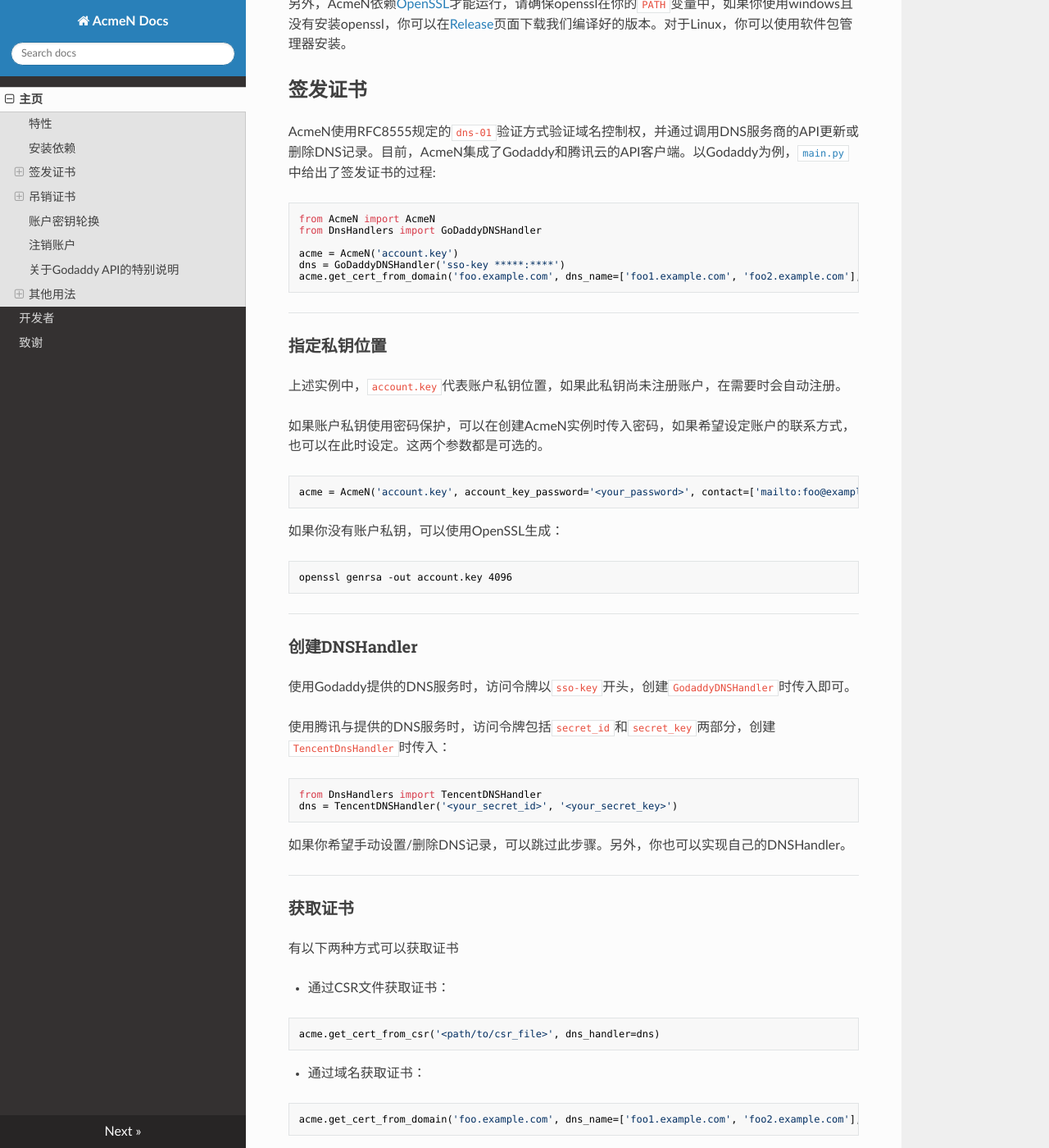
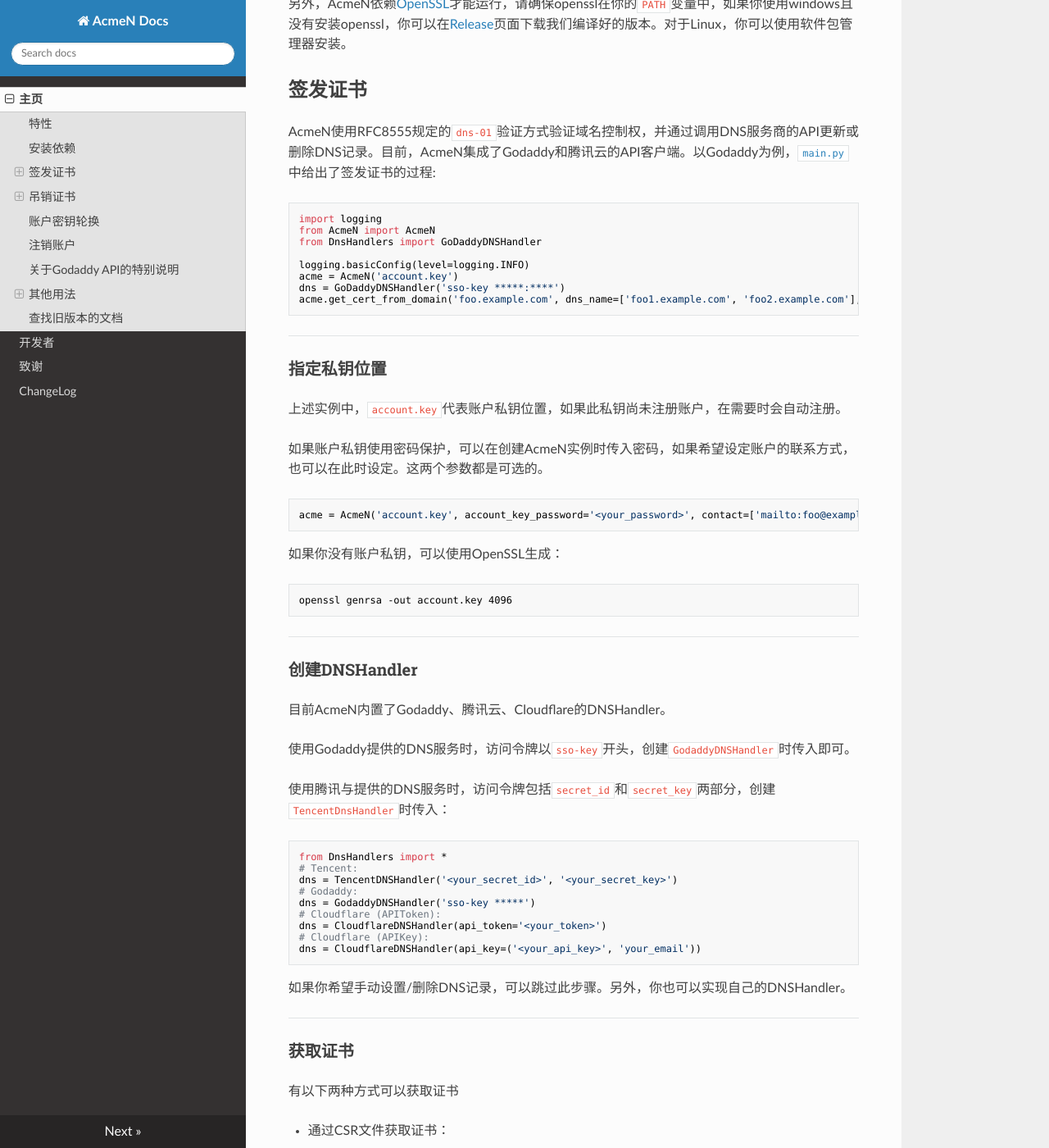
Before and after one commit to CBPJ/AcmeN, an MkDocs documentation site: the page built from docs/raw/index.md, in a window 1280 px wide and 1400 px high, scrolled down 856 px. Shown: the whole window at 82% size. Built offline with MkDocs 1.6.1, drawn with Linux system fonts in a browser that asks for light colours; nearby versions of some CDN libraries; some of the changed text lies outside the part shown.

Commit message:
bump version to 0.2.0
update docs
remove log handler from AcmeN
add logging.basicConfig to main.py
add changelog

merge get_first_level_domain and get_subdomain into split_domain
YouTrack: #AN-7 Fixed

````diff
--- a/docs/mkdocs.yml
+++ b/docs/mkdocs.yml
@@ -8,6 +8,7 @@ nav:
     - 主页: index.md
     - 开发者: developer.md
     - 致谢: acknowledgment.md
+    - ChangeLog: changelog.md
 markdown_extensions:
     - toc:
         permalink: True
--- a/docs/raw/index.md
+++ b/docs/raw/index.md
@@ -36,9 +36,11 @@ pip install -r requirements.txt
 AcmeN使用RFC8555规定的`dns-01`验证方式验证域名控制权，并通过调用DNS服务商的API更新或删除DNS记录。目前，AcmeN集成了Godaddy和腾讯云的API客户端。以Godaddy为例，[`main.py`](https://github.com/CBPJ/AcmeN/blob/master/main.py)中给出了签发证书的过程:
 
 ```python
+import logging
 from AcmeN import AcmeN
 from DnsHandlers import GoDaddyDNSHandler
 
+logging.basicConfig(level=logging.INFO)
 acme = AcmeN('account.key')
 dns = GoDaddyDNSHandler('sso-key *****:****')
 acme.get_cert_from_domain('foo.example.com', dns_name=['foo1.example.com', 'foo2.example.com'], cert_type='rsa', dns_handler=dns)
@@ -66,13 +68,22 @@ openssl genrsa -out account.key 4096
 
 ### 创建DNSHandler
 
+目前AcmeN内置了Godaddy、腾讯云、Cloudflare的DNSHandler。
+
 使用Godaddy提供的DNS服务时，访问令牌以`sso-key`开头，创建`GodaddyDNSHandler`时传入即可。
 
 使用腾讯与提供的DNS服务时，访问令牌包括`secret_id`和`secret_key`两部分，创建`TencentDnsHandler`时传入：
 
 ```python
-from DnsHandlers import TencentDNSHandler
+from DnsHandlers import *
+# Tencent:
 dns = TencentDNSHandler('<your_secret_id>', '<your_secret_key>')
+# Godaddy:
+dns = GodaddyDNSHandler('sso-key *****')
+# Cloudflare (APIToken):
+dns = CloudflareDNSHandler(api_token='<your_token>')
+# Cloudflare (APIKey):
+dns = CloudflareDNSHandler(api_key=('<your_api_key>', 'your_email'))
 ```
 
 如果你希望手动设置/删除DNS记录，可以跳过此步骤。另外，你也可以实现自己的DNSHandler。
@@ -95,20 +106,15 @@ acme.get_cert_from_csr('<path/to/csr_file>', dns_handler=dns)
 acme.get_cert_from_domain('foo.example.com', dns_name=['foo1.example.com', 'foo2.example.com'], cert_type='rsa', dns_handler=dns)
 ```
 
-其中`foo.example.com`是证书的CommonName，是唯一一个必须参数。
-
-`dns_name`：DNS名称，指定DNS名称可以创建多域名证书，可选参数。
-
-`cert_type`：证书类型，可以设置为`rsa`或`ecc`，设置为rsa时，将生成4096位RSA私钥，设置为ecc时，使用secp384r1曲线生成私钥。如果你希望使用不同的密钥长度，你需要修改代码。可选参数。
-
+其中`foo.example.com`是证书的CommonName，是唯一一个必须参数。<br />
+`dns_name`：DNS名称，指定DNS名称可以创建多域名证书，可选参数。<br />
+`cert_type`：证书类型，可以设置为`rsa`或`ecc`，设置为rsa时，将生成4096位RSA私钥，设置为ecc时，使用secp384r1曲线生成私钥。如果你希望使用不同的密钥长度，你需要修改代码。可选参数。<br />
 `dns_handler`：在上面步骤中创建的DNSHandler，如果你希望手动操作DNS记录，忽略此参数。可选参数。
 
 -----
 
-正常情况下，AcmeN会生成：
-
-密钥文件：`{域名}.{时间戳}.{密钥类型}.key`
-
+正常情况下，AcmeN会生成：<br />
+密钥文件：`{域名}.{时间戳}.{密钥类型}.key`<br />
 证书文件：`{域名}.{时间戳}.{密钥类型}.crt`
 
 如果DNS记录操作失败，或者你没有传入`dns_handler`参数，AcmeN会在需要添加/删除DNS记录时停下来，你需要根据日志提示信息设置或删除DNS记录。完成后按`Enter`键继续。另外，在设置DNS记录后，通知Acme服务器验证记录前，AcmeN会尝试解析DNS记录，如果经过数次尝试后解析失败，你同样需要根据日志提示，等待DNS记录正确扩散后按`Enter`键继续运行。
@@ -121,13 +127,12 @@ acme.get_cert_from_domain('foo.example.com', dns_name=['foo1.example.com', 'foo2
 acme.revoke_cert_by_private_key(cert_file, private_key_file, key_password='', reason=1)
 ```
 
-`cert_file`：需要吊销的证书文件，必须参数。
+`cert_file`：需要吊销的证书文件，必须参数。<br />
+`private_key_file`： 与证书文件对应的私钥，必须参数。<br />
+`key_password`：保护私钥的密码，可选参数。<br />
+`reason`：[RFC5280](https://tools.ietf.org/html/rfc5280#section-5.3.1)规定的吊销原因，默认值是1，表示私钥泄露。可选参数。
 
-`private_key_file`： 与证书文件对应的私钥，必须参数。
-
-`key_password`：保护私钥的密码，可选参数。
-
-`reason`：[RFC5280](https://tools.ietf.org/html/rfc5280#section-5.3.1)规定的吊销原因，默认值是1，表示私钥泄露。可选参数。
+使用私钥吊销证书时，`AcmeN`的`accountkey`参数可以不写。
 
 -----
 
@@ -137,12 +142,9 @@ acme.revoke_cert_by_private_key(cert_file, private_key_file, key_password='', re
 acme.revoke_cert_by_private_key(self, cert_file, private_key_file, key_password='', reason:=1):
 ```
 
-`cert_file`：需要吊销的证书文件，必须参数。
-
-`private_key_file`： 账户私钥文件，必须参数。
-
-`key_password`：保护私钥的密码，可选参数。
-
+`cert_file`：需要吊销的证书文件，必须参数。<br />
+`private_key_file`： 账户私钥文件，必须参数。<br />
+`key_password`：保护私钥的密码，可选参数。<br />
 `reason`：[RFC5280](https://tools.ietf.org/html/rfc5280#section-5.3.1)规定的吊销原因，默认值是1，表示私钥泄露。可选参数。
 
 在使用账户密钥吊销证书时，若Acme服务器缓存了对域名所有权的验证，则可以直接吊销。否则AcmeN会自动执行和签发证书相同的域名所有权验证流程。详情请见[RFC8555 Certificate Revocation](https://tools.ietf.org/html/rfc8555#section-7.6)
@@ -156,8 +158,7 @@ acme = AcmeN('old_key.key')
 acme.key_change(new_key_file, password='')
 ```
 
-`new_key_file`：新密钥文件
-
+`new_key_file`：新密钥文件<br />
 `password`：保护新密钥的密码
 
 ## 注销账户
@@ -166,7 +167,7 @@ acme.key_change(new_key_file, password='')
 acme.deactivate_account():
 ```
 
-**注意**：根据[RFC8555 Account Deactivation](https://tools.ietf.org/html/rfc8555#section-7.3.6)的规定，Acme**不提供**重新启用账户的方法。
+**注意：** 根据[RFC8555 Account Deactivation](https://tools.ietf.org/html/rfc8555#section-7.3.6)的规定，Acme**不提供**重新启用账户的方法。
 
 ## 关于Godaddy API的特别说明
 
@@ -212,3 +213,7 @@ def get_cert_from_domain(self, domain, dns_name: list = None, cert_type='rsa', d
 ```
 
 这是AcmeN使用Openssl生成证书私钥的逻辑，对于RSA证书，你可以将`'4096'`替换为你希望的长度，但注意不应低于2048。对于ECC证书，你可以将`'secp384r1'`替换为你希望使用的曲线。但是同样的，不恰当的曲线可能会引起程序异常，或者服务商拒绝签发证书，请在使用前进行测试。
+
+## 查找旧版本的文档
+
+目前我们暂未单独提供旧版本的文档，但文档与代码一同进行版本控制，你可以使用git检出之前的版本，在/docs目录下可找到对应的文档。目前文档使用[`mkdocs`](https://www.mkdocs.org)渲染，你可以使用mkdocs在/docs文件夹下构建html版本。
--- a/main.py
+++ b/main.py
@@ -1,6 +1,8 @@
+import logging
 from AcmeN import AcmeN
 from DnsHandlers import GoDaddyDNSHandler
 
+logging.basicConfig(level=logging.INFO)
 acme = AcmeN('account.key')
 dns = GoDaddyDNSHandler('sso-key *****:****')
 acme.get_cert_from_domain('foo.example.com', dns_name=['foo1.example.com', 'foo2.example.com'], cert_type='rsa', dns_handler=dns)
````
Also changed, not shown: AcmeN.py (+5 -5 lines), DnsHandlers.py (+9 -18 lines), docs/raw/acknowledgment.md (+2 -0 lines), docs/raw/changelog.md (added, +9 -0 lines), docs/raw/developer.md (+12 -18 lines).
